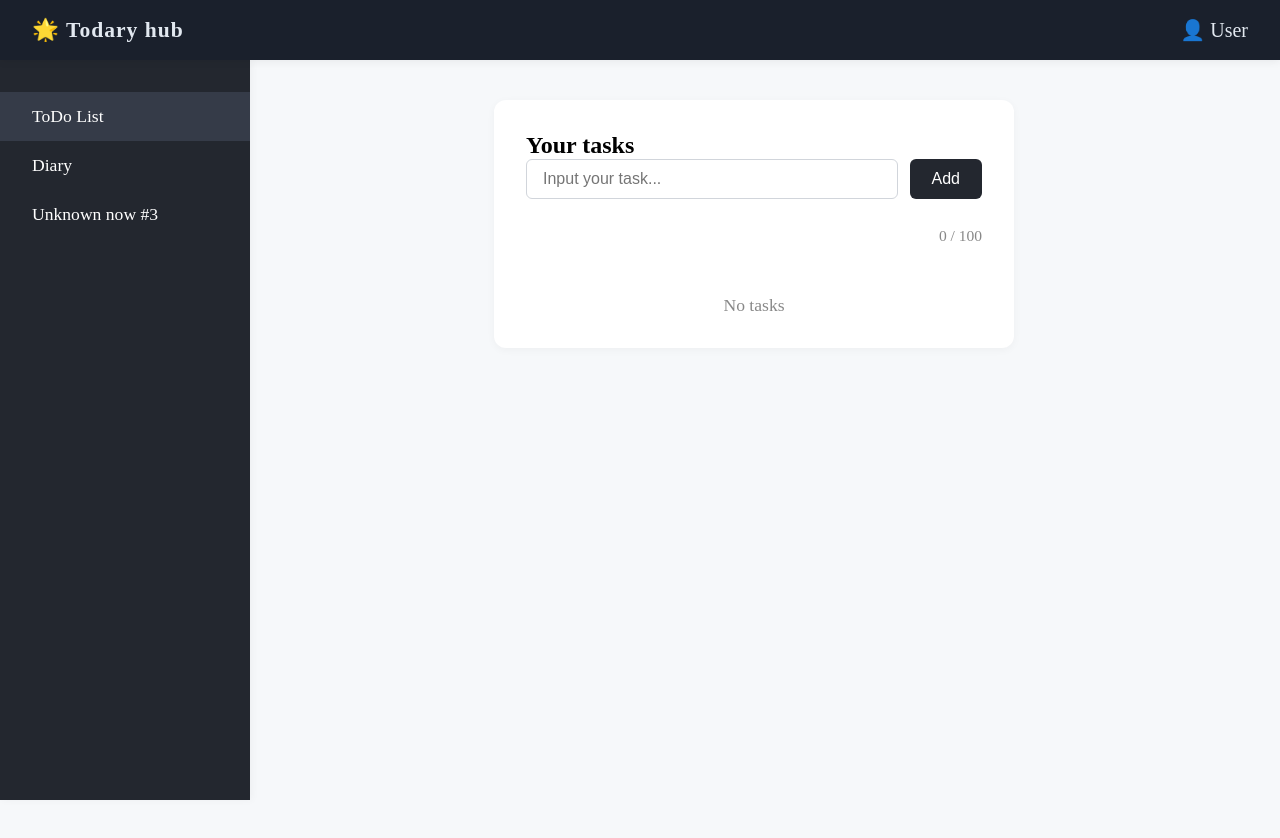
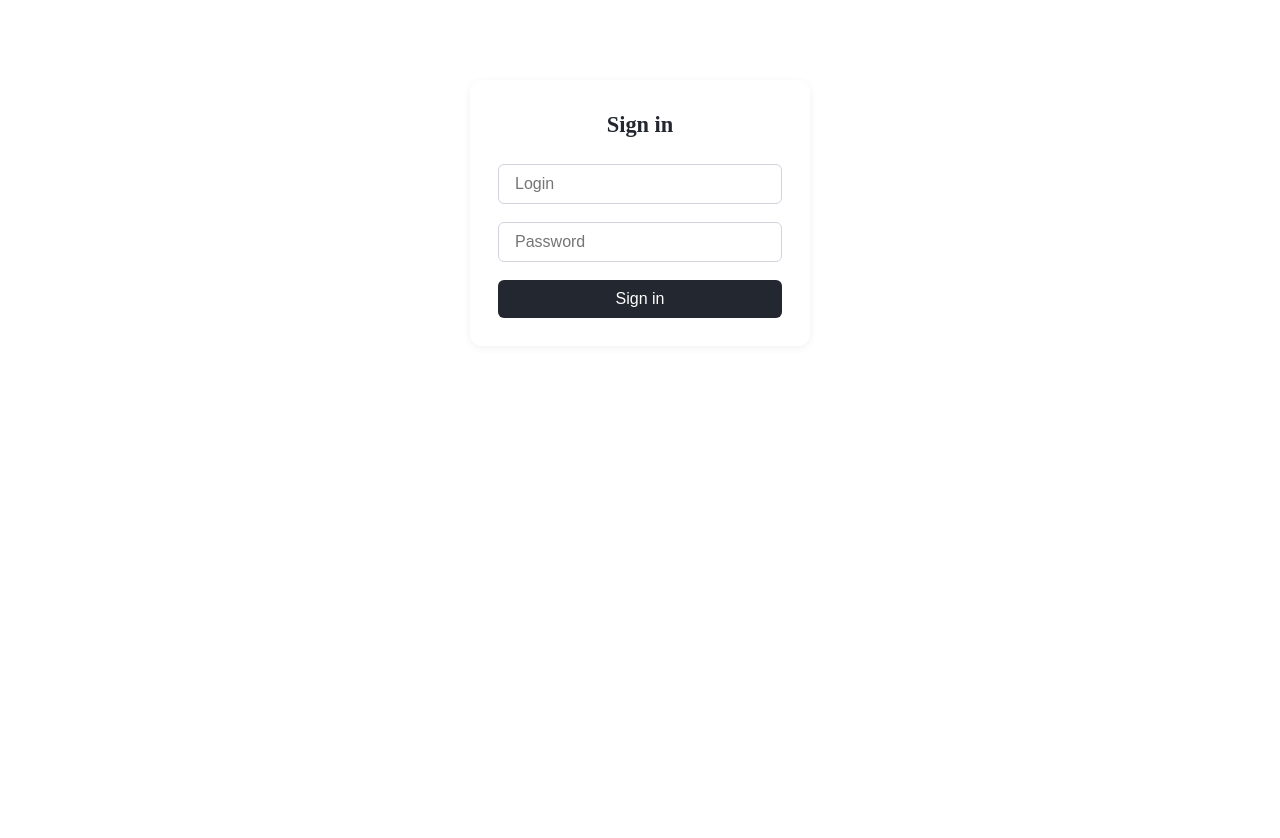
Before and after one commit to LuvioNN/ToDo, a React (Vite) app: page / in a window 1280 px wide. Shown: the top 838 px of the page. After the commit the page ends 800 px from the top, so only its background shows below. Built offline with nearby package versions, Linux system fonts and the light colour scheme.

Commit message:
feat: added Auth page

```diff
--- a/package.json
+++ b/package.json
@@ -12,6 +12,7 @@
   "dependencies": {
     "react": "^19.1.0",
     "react-dom": "^19.1.0",
+    "react-router-dom": "^7.7.0",
     "sass": "^1.89.2"
   },
   "devDependencies": {
--- a/src/App.tsx
+++ b/src/App.tsx
@@ -1,31 +1,82 @@
-import React, { useState } from 'react';
+import React, { useState, useRef } from 'react';
+import { BrowserRouter, Routes, Route, Navigate } from 'react-router-dom';
 import Sidebar from './components/Sidebar';
 import ToDoList from './components/ToDoList';
 import Diary from './components/Diary';
+import AuthForm from './components/AuthForm';
 
 import './assets/scss/main.scss';
 
-const Navbar: React.FC = () => (
-  <header className="navbar">
-    <div className="logo">🌟 Todary hub</div>
-    <div className="account">👤 User</div>
-  </header>
-);
+const Navbar: React.FC<{ user: any; onLogout: () => void }> = ({ user, onLogout }) => {
+  const [open, setOpen] = useState(false);
+  const menuRef = useRef<HTMLDivElement>(null);
+
+  React.useEffect(() => {
+    if (!open) return;
+    const handleClick = (e: MouseEvent) => {
+      if (menuRef.current && !menuRef.current.contains(e.target as Node)) {
+        setOpen(false);
+      }
+    };
+    document.addEventListener('mousedown', handleClick);
+    return () => document.removeEventListener('mousedown', handleClick);
+  }, [open]);
+
+  return (
+    <header className="navbar">
+      <div className="logo">🌟 Todary hub</div>
+      <div className="account" ref={menuRef}>
+        <span className="account__user" onClick={() => setOpen(o => !o)}>
+          👤 {user?.login || 'User'}
+        </span>
+        {open && (
+          <div className="account__menu">
+            <button className="account__logout" onClick={onLogout}>Logout</button>
+          </div>
+        )}
+      </div>
+    </header>
+  );
+};
+
+const USER_KEY = 'todary-user';
+
+const getStoredUser = () => {
+  const raw = localStorage.getItem(USER_KEY);
+  return raw ? JSON.parse(raw) : null;
+};
 
 const App: React.FC = () => {
-  const [section, setSection] = useState<'todo' | 'diary'>('todo');
+  const [user, setUser] = useState(getStoredUser());
+
+  const handleAuthSuccess = (user: any) => {
+    setUser(user);
+    localStorage.setItem(USER_KEY, JSON.stringify(user));
+  };
+
+  const handleLogout = () => {
+    setUser(null);
+    localStorage.removeItem(USER_KEY);
+  };
+
+  if (!user) {
+    return <AuthForm onAuthSuccess={handleAuthSuccess} />;
+  }
 
   return (
-    <>
-      <Navbar />
+    <BrowserRouter>
+      <Navbar user={user} onLogout={handleLogout} />
       <div className="app-layout">
-        <Sidebar section={section} setSection={setSection} />
+        <Sidebar />
         <main className="main-content">
-          {section === 'todo' && <ToDoList />}
-          {section === 'diary' && <Diary />}
+          <Routes>
+            <Route path="/todo" element={<ToDoList />} />
+            <Route path="/diary" element={<Diary />} />
+            <Route path="*" element={<Navigate to="/todo" replace />} />
+          </Routes>
         </main>
       </div>
-    </>
+    </BrowserRouter>
   );
 };
 
--- /dev/null
+++ b/src/assets/scss/components/_AuthForm.scss
@@ -0,0 +1,52 @@
+.auth-form {
+  max-width: 340px;
+  margin: 80px auto 0 auto;
+  background: #fff;
+  border-radius: 12px;
+  box-shadow: 0 2px 8px rgba(0,0,0,0.06);
+  padding: 32px 28px 28px 28px;
+  display: flex;
+  flex-direction: column;
+  gap: 18px;
+}
+.auth-form h2 {
+  margin: 0 0 8px 0;
+  font-size: 1.4rem;
+  color: #23272f;
+  text-align: center;
+}
+.auth-form__input {
+  padding: 10px 16px;
+  border: 1px solid #d1d5db;
+  border-radius: 6px;
+  font-size: 1rem;
+  outline: none;
+  transition: border 0.2s;
+}
+.auth-form__input:focus {
+  border-color: #23272f;
+}
+.auth-form__btn {
+  background: #23272f;
+  color: #fff;
+  border: none;
+  border-radius: 6px;
+  padding: 10px 22px;
+  font-size: 1rem;
+  cursor: pointer;
+  transition: background 0.2s;
+}
+.auth-form__btn:disabled {
+  background: #888;
+  cursor: not-allowed;
+}
+.auth-form__btn:hover:not(:disabled) {
+  background: #353b48;
+}
+.auth-form__error {
+  color: #dc3545;
+  font-size: 1rem;
+  text-align: left;
+  margin-top: -8px;
+  margin-bottom: -8px;
+}
--- a/src/assets/scss/components/_Navbar.scss
+++ b/src/assets/scss/components/_Navbar.scss
@@ -23,4 +23,45 @@
   display: flex;
   align-items: center;
   gap: 8px;
+  position: relative;
+  cursor: pointer;
 }
+.account__user {
+  padding: 6px 12px;
+  border-radius: 6px;
+  transition: background 0.2s;
+  user-select: none;
+}
+.account__user:hover {
+  background: #23272f;
+}
+.account__menu {
+  position: absolute;
+  top: 110%;
+  right: 0;
+  background: #23272f;
+  color: #fff;
+  border-radius: 8px;
+  box-shadow: 0 2px 8px rgba(0,0,0,0.10);
+  min-width: 120px;
+  padding: 8px 0;
+  z-index: 1001;
+  display: flex;
+  flex-direction: column;
+  align-items: stretch;
+}
+.account__logout {
+  background: none;
+  border: none;
+  color: #fff;
+  padding: 10px 18px;
+  text-align: left;
+  font-size: 1rem;
+  cursor: pointer;
+  border-radius: 0 0 8px 8px;
+  transition: background 0.2s;
+}
+.account__logout:hover {
+  background: #dc3545;
+  color: #fff;
+}
--- a/src/assets/scss/components/_Sidebar.scss
+++ b/src/assets/scss/components/_Sidebar.scss
@@ -12,11 +12,18 @@
   display: flex;
   flex-direction: column;
   justify-content: flex-start;
+
 }
 .sidebar nav ul {
   list-style: none;
   padding: 0;
   margin: 0;
+  li{
+    link{
+      text-decoration: none;
+    }
+  }
+
 }
 .sidebar__item {
   padding: 14px 32px;
--- a/src/assets/scss/main.scss
+++ b/src/assets/scss/main.scss
@@ -4,3 +4,4 @@
 @import './components/_ToDoList.scss';
 @import './components/_Sidebar.scss';
 @import './components/_Navbar.scss';
+@import './components/_AuthForm.scss';
--- /dev/null
+++ b/src/components/AuthForm.tsx
@@ -0,0 +1,65 @@
+import React, { useState } from 'react';
+
+interface AuthFormProps {
+  onAuthSuccess: (user: any) => void;
+}
+
+const AuthForm: React.FC<AuthFormProps> = ({ onAuthSuccess }) => {
+  const [login, setLogin] = useState('');
+  const [password, setPassword] = useState('');
+  const [error, setError] = useState('');
+  const [loading, setLoading] = useState(false);
+
+  const handleSubmit = async (e: React.FormEvent) => {
+    e.preventDefault();
+    setError('');
+    if (!login.trim()) {
+      setError('Login is required.');
+      return;
+    }
+    setLoading(true);
+    try {
+      const res = await fetch(
+        `https://a7315583daf4fb6e.mokky.dev/users?login=${encodeURIComponent(login.trim())}&password=${encodeURIComponent(password)}`
+      );
+      const users = await res.json();
+      if (users.length > 0) {
+        onAuthSuccess(users[0]);
+      } else {
+        setError('Invalid login or password.');
+      }
+    } catch (err) {
+      setError('Login failed. Try again later.');
+    } finally {
+      setLoading(false);
+    }
+  };
+
+  return (
+    <form className="auth-form" onSubmit={handleSubmit}>
+      <h2>Sign in</h2>
+      <input
+        type="text"
+        placeholder="Login"
+        value={login}
+        onChange={e => setLogin(e.target.value)}
+        className="auth-form__input"
+        autoComplete="username"
+      />
+      <input
+        type="password"
+        placeholder="Password"
+        value={password}
+        onChange={e => setPassword(e.target.value)}
+        className="auth-form__input"
+        autoComplete="current-password"
+      />
+      {error && <div className="auth-form__error">{error}</div>}
+      <button className="auth-form__btn" type="submit" disabled={loading}>
+        {loading ? 'Signing in...' : 'Sign in'}
+      </button>
+    </form>
+  );
+};
+
+export default AuthForm;
--- a/src/components/Sidebar.tsx
+++ b/src/components/Sidebar.tsx
@@ -1,26 +1,17 @@
 import React from 'react';
+import { Link, useLocation } from 'react-router-dom';
 
-interface SidebarProps {
-  section: 'todo' | 'diary';
-  setSection: (section: 'todo' | 'diary') => void;
-}
-
-const Sidebar: React.FC<SidebarProps> = ({ section, setSection }) => {
+const Sidebar: React.FC = () => {
+  const location = useLocation();
   return (
     <aside className="sidebar">
       <nav>
         <ul>
-          <li
-            className={`sidebar__item${section === 'todo' ? ' active' : ''}`}
-            onClick={() => setSection('todo')}
-          >
-            ToDo List
+          <li className={`sidebar__item${location.pathname === '/todo' ? ' active' : ''}`}>
+            <Link to="/todo">ToDo List</Link>
           </li>
-          <li
-            className={`sidebar__item${section === 'diary' ? ' active' : ''}`}
-            onClick={() => setSection('diary')}
-          >
-            Diary
+          <li className={`sidebar__item${location.pathname === '/diary' ? ' active' : ''}`}>
+            <Link to="/diary">Diary</Link>
           </li>
           <li className="sidebar__item">Unknown now #3</li>
         </ul>
```
Also changed, not shown: 1 other file (tests, documents, lock files or other folders).
